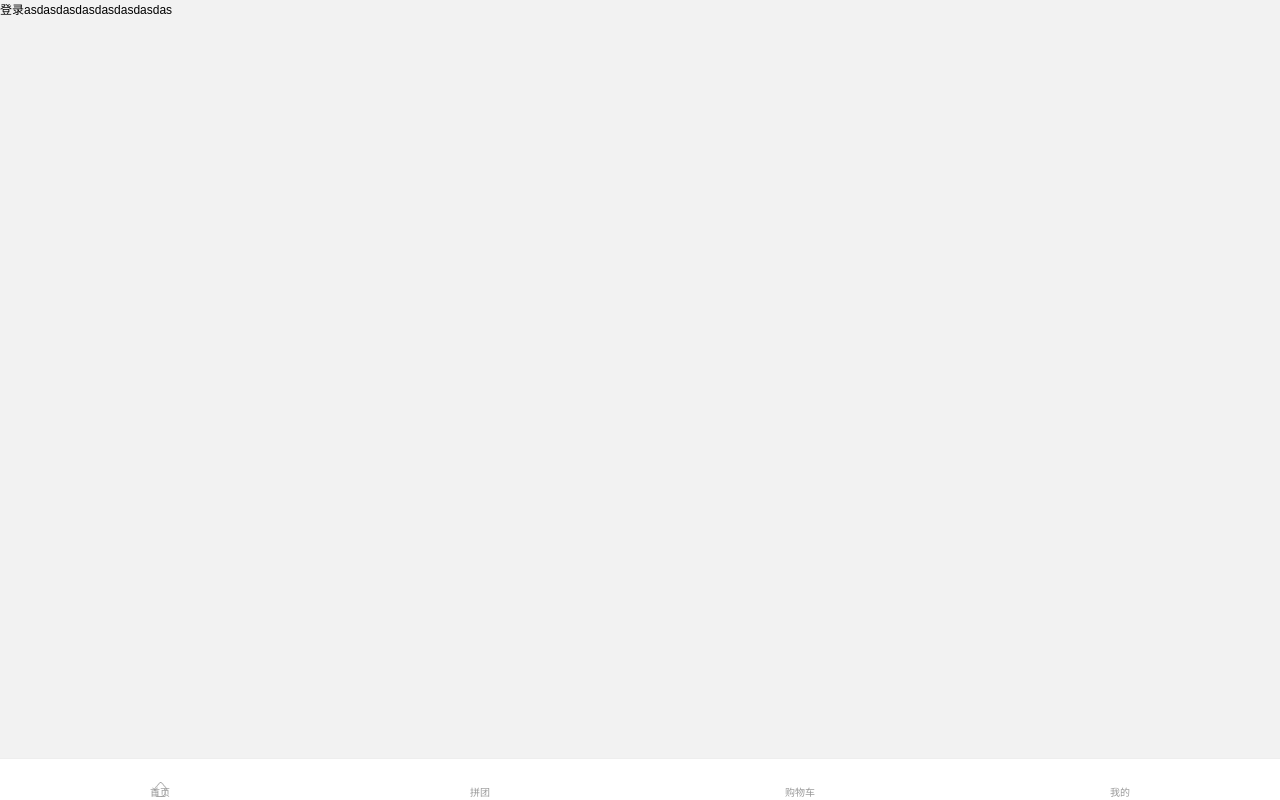
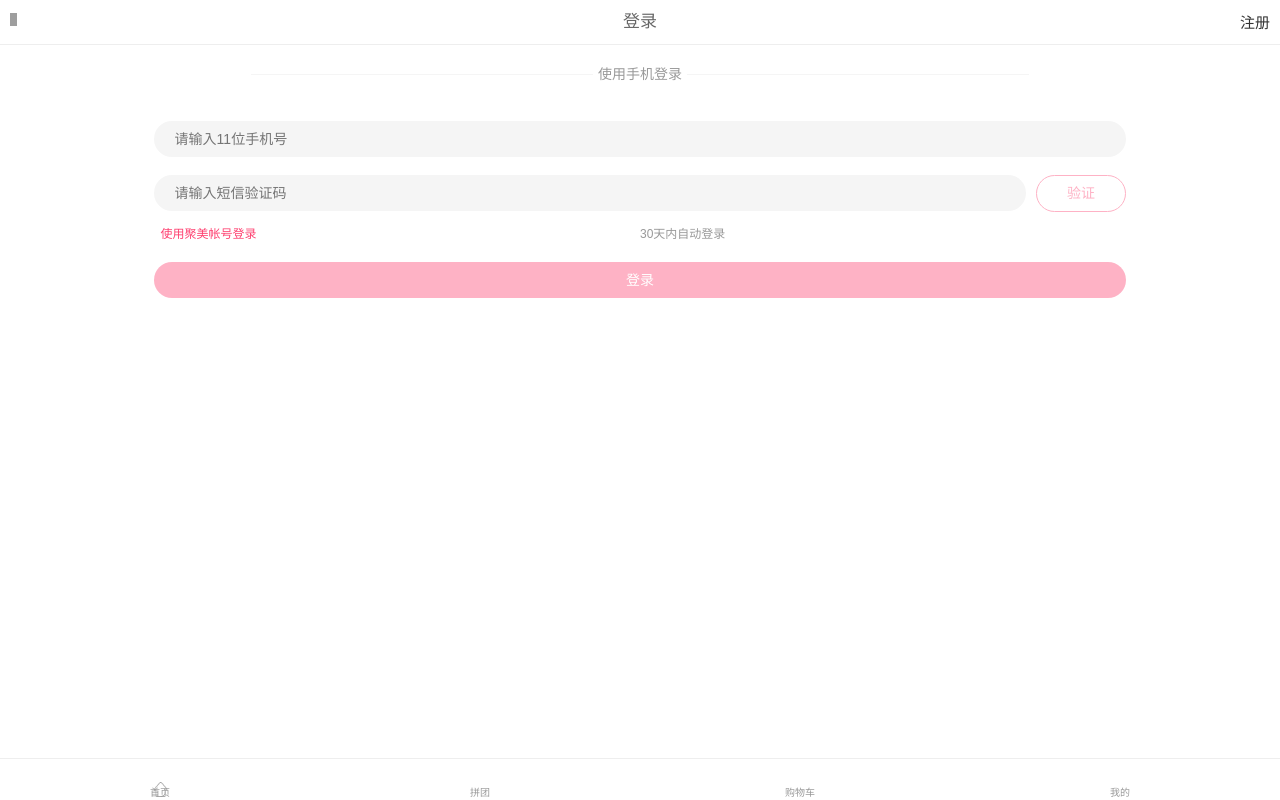
Before and after one commit to gzh51904/jumeiAPP, a Vue app: page /#/login in a window 1280 px wide. Built offline with nearby package versions, Linux system fonts and the light colour scheme; grey boxes are pictures that could not be loaded.

Commit message:
zhuwei登录页制作

```diff
--- a/src/views/Login.vue
+++ b/src/views/Login.vue
@@ -1,5 +1,224 @@
 <template>
-    <div>
-        登录asdasdasdasdasdasdasdas
-    </div>
+  <div class="warper">
+    <section class="views">
+      <a id="back" href="javascript:void(0);">
+        <img
+          src="https://f1.jmstatic.com/static_passport/dist/v1.0.137928/touch/login_series/images/NavButtonBack_new.png"
+          class="return"
+        />
+      </a>
+      <h1 class="theme">登录</h1>
+      <a
+        class="top_right"
+        href="/i/mobile/register?redirect=http%3A%2F%2Fi.jumei.com%2Fm%2Faccount%2Fmy"
+      >注册</a>
+    </section>
+    <form action autocomplete="off"></form>
+    <form id="login-dynamic-form">
+        <div id="iphone_login">
+            <div class="other-login-outer">
+                <div class="other-login">
+                    <span class="other-title">使用手机登录</span>
+                </div>
+                </div>
+                <div class="jm_row icon_phone">
+                    <div class="jm_col">
+                        <input type="text" class="register_input" name="dynamic_mobile" value="" id="dynamic_mobile" placeholder="请输入11位手机号" alertname="手机号">
+                    </div>
+
+                </div>
+                <div class="jm_row">
+                    <div class="jm_col">
+                        <input type="tel" class="register_input" name="telephoneN" placeholder="请输入短信验证码" id="dynamic_password" alertname="短信验证码" maxlength="6">
+                    </div>
+                    <div class="jm_col jm_col_90px">
+                        <a class="register_yzm" href="javascript:;">验证</a>
+                    </div>
+                </div>
+                <div class="jm_row register_jumei_account">
+                    <a class="jm_col jm_left" id="use_jumei_account">使用聚美帐号登录</a>
+                    <div class="jm_col jm_right">30天内自动登录</div>
+                </div>
+                <input type="submit" value="登录" class="register_button" id="ga_dynamic_login">
+            </div>
+
+    </form>
+  </div>
 </template>
+<script>
+import Vue from "vue";
+import { scrypt } from "crypto";
+import { Script } from "vm";
+import rem from "../../public/rem";
+export default {};
+</script>
+
+<style>
+html {
+  background: #fff;
+}
+body {
+  color: #999;
+}
+a {
+  color: #808080;
+  text-decoration: none !important;
+}
+.warper {
+  position: relative;
+  top: 0px;
+  left: 0px;
+  width: 100%;
+  z-index: 1;
+  background: #fff;
+  padding-bottom: 80px;
+}
+.views {
+  text-align: left;
+  height: 44px;
+  position: relative;
+  background: #fff;
+  margin: 0;
+  padding: 0;
+  border-bottom: 1px solid #eee;
+}
+#back {
+  position: absolute;
+  top: 0;
+  left: 0;
+  width: 40px;
+  height: 44px;
+}
+.views .return {
+  top: 13px;
+  left: 10px;
+  width: 7px;
+  height: 13px;
+  position: absolute;
+}
+section .theme {
+  display: block;
+  text-align: center;
+  margin: 0px 35px;
+  overflow: hidden;
+  text-overflow: ellipsis;
+  white-space: nowrap;
+  font-size: 17px;
+  color: #666;
+  height: 44px;
+  line-height: 44px;
+}
+.top_right {
+  position: absolute;
+  line-height: 45px;
+  right: 10px;
+  top: 0px;
+  color: #333;
+  font-size: 15px;
+}
+/* ------------------ */
+form {
+  margin: 0 12%;
+}
+.other-login-outer {
+  padding: 0 10%;
+}
+.other-login {
+  position: relative;
+  height: 58px;
+  line-height: 58px;
+  text-align: center;
+}
+.other-login::before {
+  content: "";
+  font-size: 0px;
+  border-bottom: solid 1px #f5f5f5;
+  position: absolute;
+  top: 29px;
+  left: 0px;
+  width: 100%;
+  z-index: -1;
+}
+.other-title {
+  padding: 0px 5px;
+  background: #fff;
+  font-size: 14px;
+}
+.jm_row {
+  display: flex;
+  width: 100%;
+}
+/* 手机注册 */
+.jm_col {
+  flex: 1;
+  display: flex;
+  width: 100%;
+}
+input {
+  border: none;
+  font-size: 14px;
+  outline: none;
+  outline: medium;
+  text-transform: none;
+}
+.register_input {
+  background: #f5f5f5;
+  border-radius: 20px;
+  width: 100%;
+  height: 36px;
+  font-size: 14px;
+  color: #999999;
+  text-align: left;
+  text-indent: 21px;
+  margin-top: 18px;
+}
+.jm_col_90px {
+  flex: 0 0 90px;
+  max-width: 90px;
+  margin: 18px 0 0 10px;
+}
+.register_yzm {
+  background: #ffffff;
+  border: 1px solid #feb2c5;
+  border-radius: 20px;
+  width: 97%;
+  height: 35px;
+  font-size: 14px;
+  color: #feb2c5;
+  line-height: 35px;
+  text-align: center;
+  display: block;
+}
+.register_button {
+  background: #feb2c5 !important;
+  border-radius: 20px;
+  width: 100%;
+  height: 36px;
+  font-size: 14px;
+  color: #ffffff;
+  line-height: 14px;
+  text-align: center;
+  margin: 18px auto 0 auto;
+  display: block;
+}
+.register_jumei_account {
+    font-size: 12px;
+    height: 32px;
+    line-height: 44px;
+    width: 100%;
+}
+.register_jumei_account .jm_left {
+    color: #fe4070;
+    padding-left: 7px;
+}
+.jm_left {
+    text-align: left;
+}
+.register_jumei_account .jm_right {
+    color: #999999;
+    padding-right: 7px;
+}
+.jm_right {
+    text-align: right;
+}
+</style>
```
